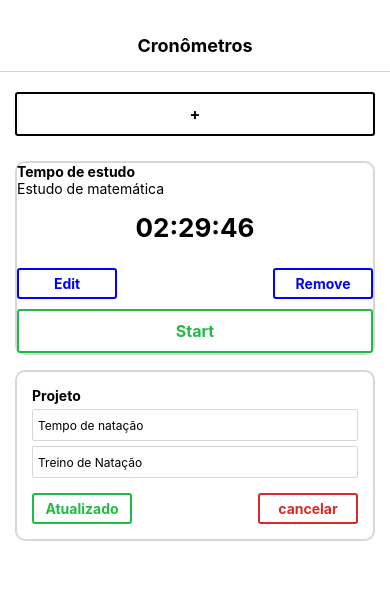
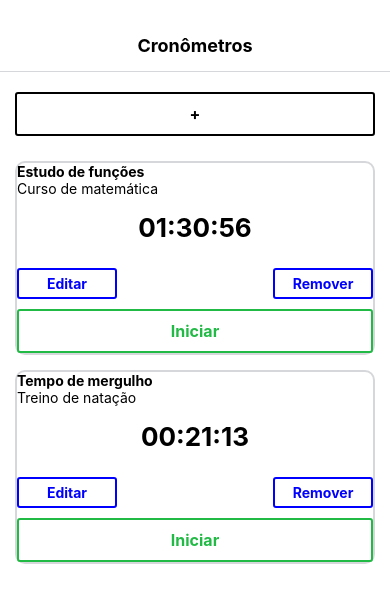
Before and after one commit to lucaspere/time-tracking-app, a React Native app: screen / in a window 390 px wide. Shown: the top 602 px of the page. Built offline with nearby package versions, Linux system fonts and the light colour scheme.

Commit message:
refatorando o código

```diff
--- a/App.js
+++ b/App.js
@@ -1,31 +1,46 @@
-import React from 'react';
+import React, { useState } from 'react';
 import { StyleSheet, Text, View, ScrollView } from 'react-native';
-
+import uuidv4 from 'uuid/v4';
 import EditableTimer from './components/EditableTimer';
 import ToggleableTimerForm from './components/ToggleableTimerForm';
 
 const App = () => {
+
+  const [timers, setTimers] = useState([
+    {
+      id: uuidv4(),
+      title: "Estudo de funções",
+      project: "Curso de matemática",
+      elapsed: 5456099,
+      isRunning: true
+    },
+    {
+      id: uuidv4(),
+      title: "Tempo de mergulho",
+      project: "Treino de natação",
+      elapsed: 1273998,
+      isRunning: false
+    },
+  ])
   return (
     <View style={styles.container}>
       <View style={styles.titleContainer}>
         <Text style={styles.title}>Cronômetros</Text>
       </View>
       <ScrollView style={styles.timerList}>
-        <ToggleableTimerForm isOpen={false} />
-        <EditableTimer
-          id="1"
-          title="Tempo de estudo"
-          project="Estudo de matemática"
-          elapsed="8986300"
-          isRunning
-        />
-        <EditableTimer
-          id="2"
-          title="Tempo de natação"
-          project="Treino de Natação"
-          elapsed="10986300"
-          editFormOpen
-        />
+        <ToggleableTimerForm setTimers={setTimers} />
+
+        {timers.map(({ title, project, id, elapsed, isRunning }) => (
+          <EditableTimer
+            key={id}
+            id={id}
+            title={title}
+            project={project}
+            elapsed={elapsed}
+            isRunning={isRunning}
+          />
+        ))}
+
       </ScrollView>
     </View>
   );
--- a/components/EditableTimer.js
+++ b/components/EditableTimer.js
@@ -1,4 +1,4 @@
-import React from 'react';
+import React, { useState } from 'react';
 import { View, Text, StyleSheet } from 'react-native';
 
 import TimerForm from './TimerForm';
@@ -10,10 +10,10 @@ const EditableTimer = ({
    title,
    project,
    elapsed,
-   isRunning,
-   editFormOpen,
+   isRunning
 }) => {
 
+   const [editFormOpen, setEditFormOpen] = useState(false);
    if (editFormOpen) {
       return <TimerForm id={id} title={title} project={project} />
    }
--- a/components/Timer.js
+++ b/components/Timer.js
@@ -12,10 +12,10 @@ const Timer = ({ title, project, elapsed }) => {
          <Text>{project}</Text>
          <Text style={styles.elapsedTime}>{elapsedString}</Text>
          <View style={styles.buttonGroup}>
-            <TimerButton color="blue" small title="Edit" />
-            <TimerButton color="blue" small title="Remove" />
+            <TimerButton color="blue" small title="Editar" />
+            <TimerButton color="blue" small title="Remover" />
          </View>
-         <TimerButton color="#21BA45" title="Start" />
+         <TimerButton color="#21BA45" title="Iniciar" />
       </View>
    );
 }
--- a/components/TimerForm.js
+++ b/components/TimerForm.js
@@ -1,10 +1,13 @@
-import React from 'react';
+import React, { useState } from 'react';
 import { StyleSheet, View, Text, TextInput } from 'react-native';
 
 import TimerButton from './TimerButton';
 
-const TimerForm = ({ id, title, project }) => {
-   const submitText = id ? 'Atualizado' : 'Criado';
+const TimerForm = (props) => {
+
+   const [title, setTitle] = useState(props.id ? props.title : '');
+   const [project, setProject] = useState(props.id ? props.project : '');
+   const submitText = props.id ? 'Atualizar' : 'Criar';
 
    return (
       <View style={styles.formContainer}>
@@ -14,19 +17,27 @@ const TimerForm = ({ id, title, project }) => {
                <TextInput
                   style={styles.textInput}
                   underlineColorAndroid="transparent"
-                  defaultValue={title}
-               />
+                  onChangeText={text => setTitle(text)}
+                  value={title}
+                  />
             </View>
             <View style={styles.textInputContainer}>
                <TextInput
                   style={styles.textInput}
                   underlineColorAndroid="transparent"
-                  defaultValue={project}
+                  onChangeText={text => setProject(text)}
+                  value={project}
                />
             </View>
          </View>
          <View style={styles.buttonGroup}>
-            <TimerButton small color="#21ba45" title={submitText} />
+            <TimerButton small color="#21ba45" title={submitText} onPress={() => props.setTimers([...props, {
+               id: '1',
+               project,
+               title,
+               isRunning: true,
+               elapsed: 0
+            }])}/>
             <TimerButton small color="#db2828" title="cancelar" />
          </View>
       </View>
--- a/components/ToggleableTimerForm.js
+++ b/components/ToggleableTimerForm.js
@@ -1,15 +1,17 @@
-import React from 'react';
-import {View, Text, StyleSheet} from 'react-native';
+import React, { useState } from 'react';
+import { View, Text, StyleSheet } from 'react-native';
 
 import TimerButton from './TimerButton';
 import TimerForm from './TimerForm';
 
 
-const ToggleableTimerForm = ({isOpen}) => {
+const ToggleableTimerForm = (props) => {
+console.log(props)
+   const [isOpen, setIsOpen] = useState(false);
 
    return (
       <View style={[styles.container, !isOpen && styles.buttonPadding]}>
-         {isOpen ? <TimerForm /> : <TimerButton title="+" color="black" />}
+         {isOpen ? <TimerForm setTimers={props.setTimers}/> : <TimerButton title="+" color="black" onPress={()=> setIsOpen(true)}/>}
       </View>
    )
 };
--- a/package.json
+++ b/package.json
@@ -13,7 +13,7 @@
     "react-dom": "~16.9.0",
     "react-native": "https://github.com/expo/react-native/archive/sdk-36.0.0.tar.gz",
     "react-native-web": "~0.11.7",
-    "uuidv4": "^6.0.6"
+    "uuid": "3.1.0"
   },
   "devDependencies": {
     "@babel/core": "^7.0.0",
--- a/utils/TimerUtils.js
+++ b/utils/TimerUtils.js
@@ -1,4 +1,4 @@
-import {uuid} from 'uuidv4';
+import { v4 as uuid } from 'uuid';
 
 export const millisecondsToHuman = ms => {
    const seconds = Math.floor((ms / 1000) % 60);
```
Also changed, not shown: 1 other file (tests, documents, lock files or other folders).
